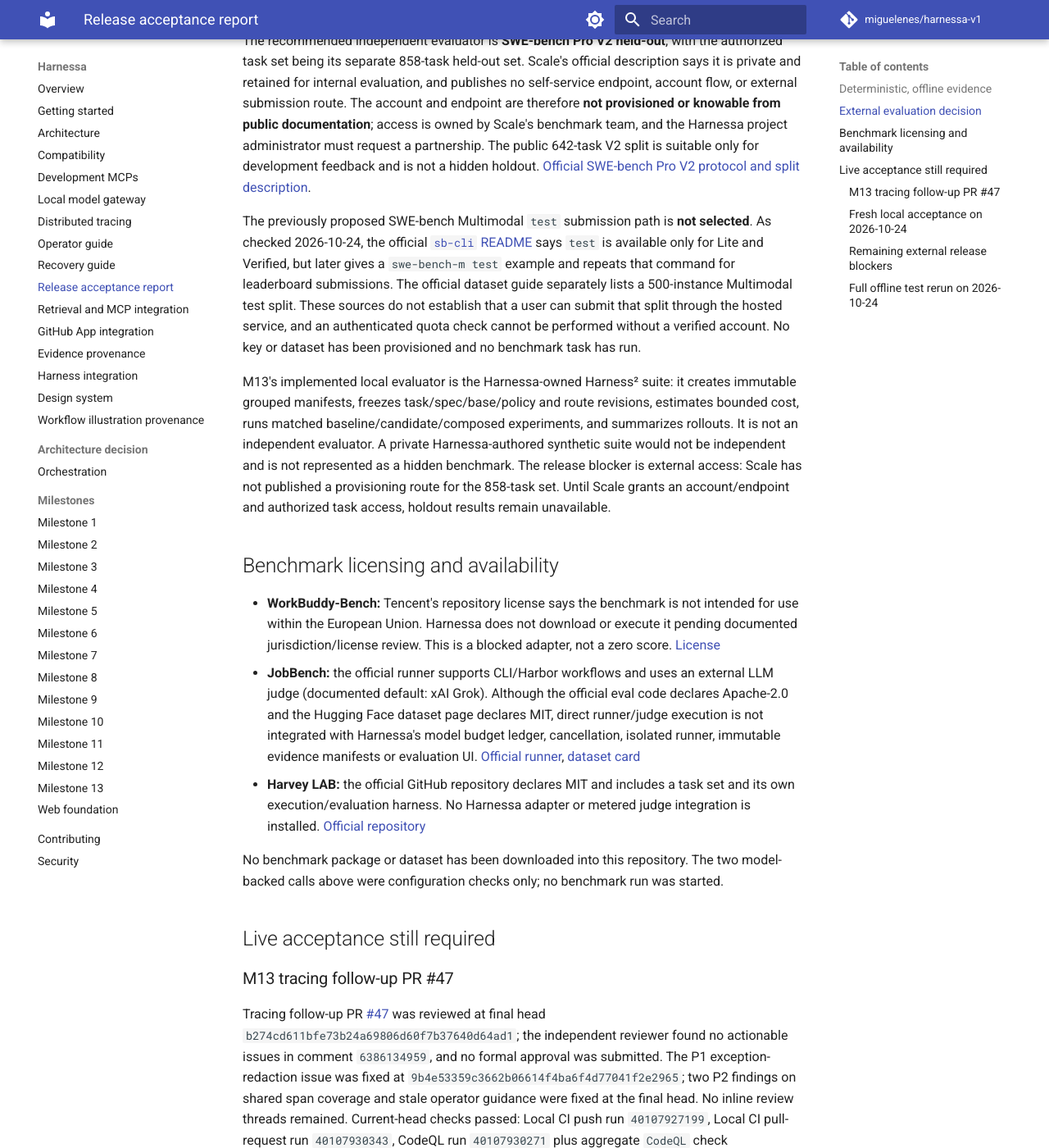
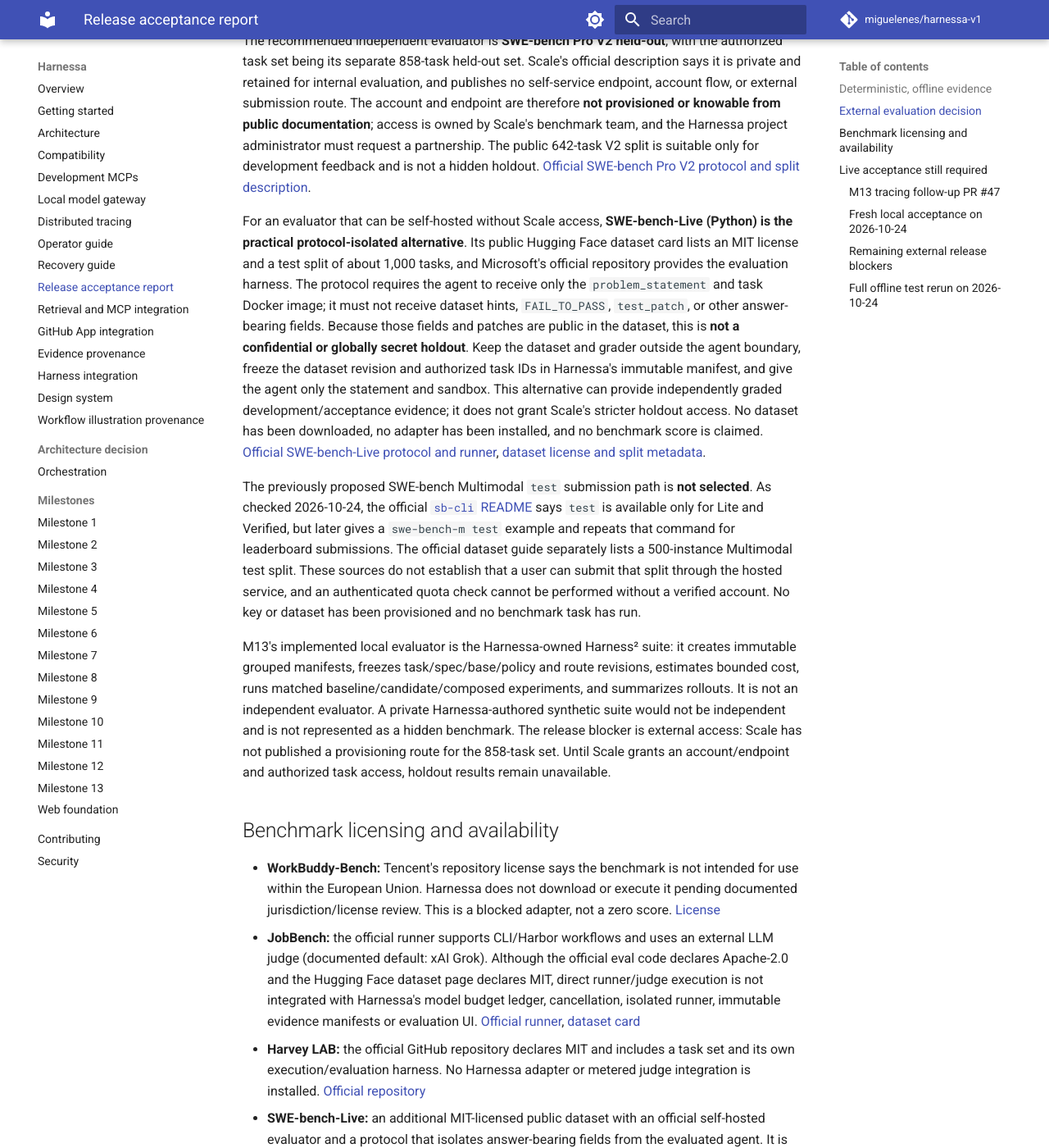
Before and after one commit to miguelenes/harnessa-v1, an MkDocs documentation site: the page built from docs/acceptance-report.md, in a window 1280 px wide and 1400 px high, scrolled down 2929 px. Shown: the whole window at 82% size. Built offline with MkDocs 1.6.1 and Material for MkDocs 9.7.7, drawn with Linux system fonts in a browser that asks for light colours; comment, search, counter and statistics services are not loaded; some of the changed text lies outside the part shown.

Commit message:
docs: document SWE-bench Live evaluator option

```diff
--- a/docs/acceptance-report.md
+++ b/docs/acceptance-report.md
@@ -25,6 +25,8 @@
 
 The recommended independent evaluator is **SWE-bench Pro V2 held-out**, with the authorized task set being its separate 858-task held-out set. Scale's official description says it is private and retained for internal evaluation, and publishes no self-service endpoint, account flow, or external submission route. The account and endpoint are therefore **not provisioned or knowable from public documentation**; access is owned by Scale's benchmark team, and the Harnessa project administrator must request a partnership. The public 642-task V2 split is suitable only for development feedback and is not a hidden holdout. [Official SWE-bench Pro V2 protocol and split description](https://labs.scale.com/leaderboard/swe_bench_pro_public_v2).
 
+For an evaluator that can be self-hosted without Scale access, **SWE-bench-Live (Python) is the practical protocol-isolated alternative**. Its public Hugging Face dataset card lists an MIT license and a test split of about 1,000 tasks, and Microsoft's official repository provides the evaluation harness. The protocol requires the agent to receive only the `problem_statement` and task Docker image; it must not receive dataset hints, `FAIL_TO_PASS`, `test_patch`, or other answer-bearing fields. Because those fields and patches are public in the dataset, this is **not a confidential or globally secret holdout**. Keep the dataset and grader outside the agent boundary, freeze the dataset revision and authorized task IDs in Harnessa's immutable manifest, and give the agent only the statement and sandbox. This alternative can provide independently graded development/acceptance evidence; it does not grant Scale's stricter holdout access. No dataset has been downloaded, no adapter has been installed, and no benchmark score is claimed. [Official SWE-bench-Live protocol and runner](https://github.com/microsoft/SWE-bench-Live/blob/main/README.md), [dataset license and split metadata](https://huggingface.co/datasets/SWE-bench-Live/SWE-bench-Live).
+
 The previously proposed SWE-bench Multimodal `test` submission path is **not selected**. As checked 2026-10-24, the official [`sb-cli` README](https://github.com/swe-bench/sb-cli) says `test` is available only for Lite and Verified, but later gives a `swe-bench-m test` example and repeats that command for leaderboard submissions. The official dataset guide separately lists a 500-instance Multimodal test split. These sources do not establish that a user can submit that split through the hosted service, and an authenticated quota check cannot be performed without a verified account. No key or dataset has been provisioned and no benchmark task has run.
 
 M13's implemented local evaluator is the Harnessa-owned Harness² suite: it creates immutable grouped manifests, freezes task/spec/base/policy and route revisions, estimates bounded cost, runs matched baseline/candidate/composed experiments, and summarizes rollouts. It is not an independent evaluator. A private Harnessa-authored synthetic suite would not be independent and is not represented as a hidden benchmark. The release blocker is external access: Scale has not published a provisioning route for the 858-task set. Until Scale grants an account/endpoint and authorized task access, holdout results remain unavailable.
@@ -34,6 +36,7 @@
 - **WorkBuddy-Bench:** Tencent's repository license says the benchmark is not intended for use within the European Union. Harnessa does not download or execute it pending documented jurisdiction/license review. This is a blocked adapter, not a zero score. [License](https://github.com/Tencent/workbuddy-bench/blob/main/LICENSE)
 - **JobBench:** the official runner supports CLI/Harbor workflows and uses an external LLM judge (documented default: xAI Grok). Although the official eval code declares Apache-2.0 and the Hugging Face dataset page declares MIT, direct runner/judge execution is not integrated with Harnessa's model budget ledger, cancellation, isolated runner, immutable evidence manifests or evaluation UI. [Official runner](https://github.com/Job-Bench/job-bench-eval), [dataset card](https://huggingface.co/datasets/JobBench/job-bench)
 - **Harvey LAB:** the official GitHub repository declares MIT and includes a task set and its own execution/evaluation harness. No Harnessa adapter or metered judge integration is installed. [Official repository](https://github.com/HarveyAI/harvey-labs)
+- **SWE-bench-Live:** an additional MIT-licensed public dataset with an official self-hosted evaluator and a protocol that isolates answer-bearing fields from the evaluated agent. It is recommended as a reachable protocol-isolated option, not described as a confidential holdout; no Harnessa adapter or task run is present. [Official evaluator protocol](https://github.com/microsoft/SWE-bench-Live/blob/main/README.md), [dataset card](https://huggingface.co/datasets/SWE-bench-Live/SWE-bench-Live)
 
 No benchmark package or dataset has been downloaded into this repository. The two model-backed calls above were configuration checks only; no benchmark run was started.
 
```
Also changed, not shown: docs/milestones/13.md (+1 -1 lines).
